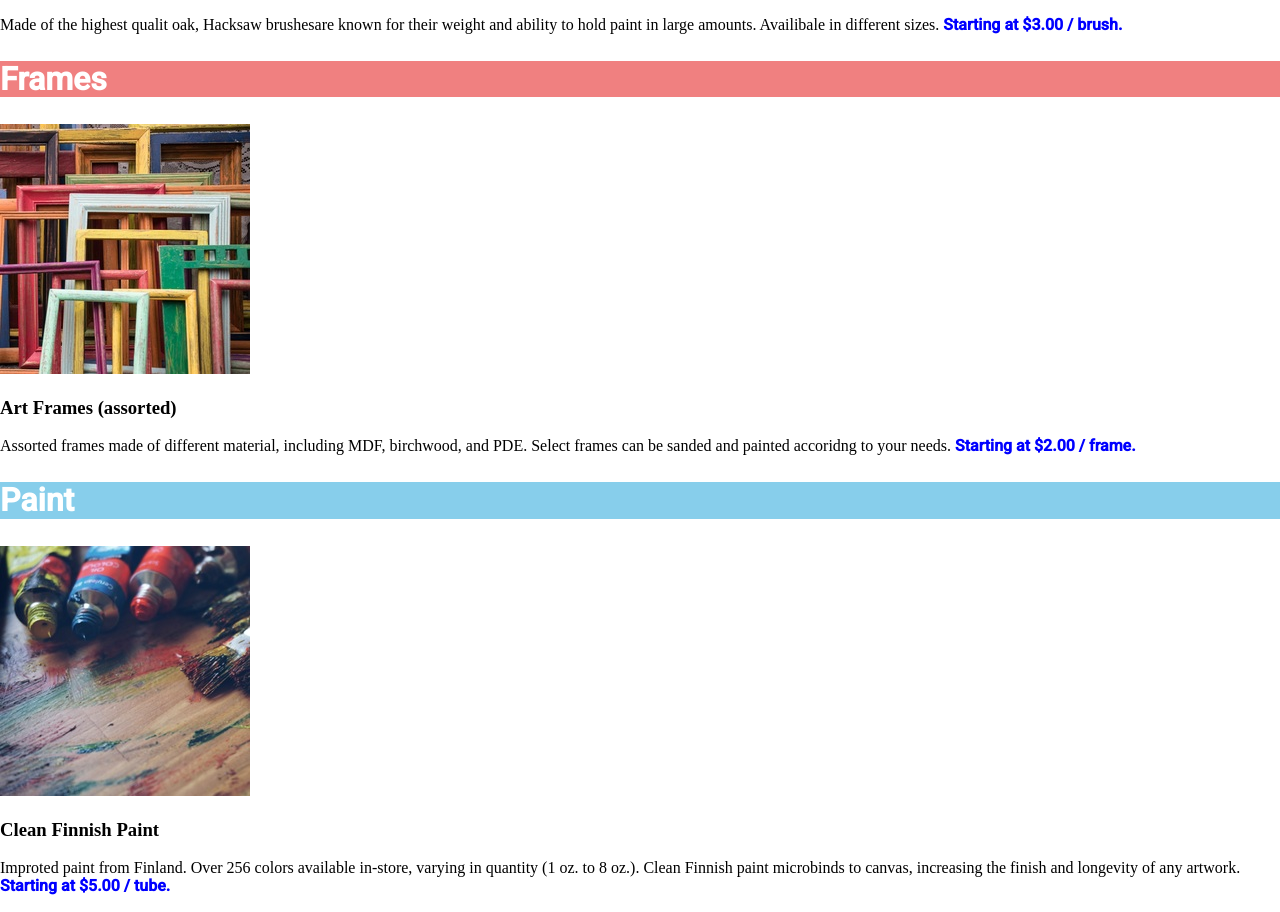
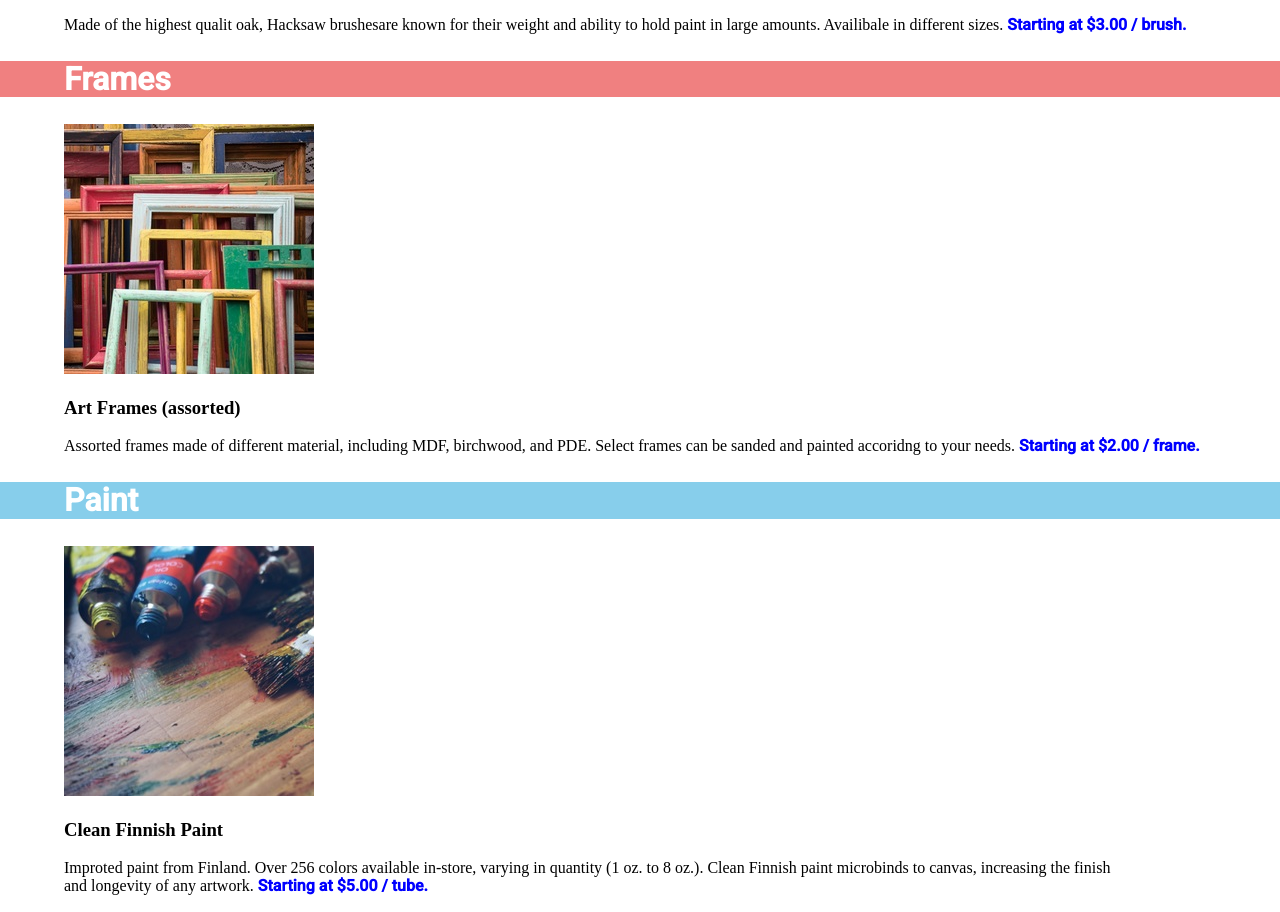
Before and after one commit to Beatriz-G/dasmotos-arts-and-crafts, a plain HTML site: page index.html in a window 1280 px wide. Shown: the part 610-1522 px from the top of the page. Drawn offline with Linux system fonts and the light colour scheme.

Commit message:
Added padding left to h3, img, and p

```diff
--- a/css/main.css
+++ b/css/main.css
@@ -12,7 +12,7 @@ header h1 {
     font-weight: bold;
     color: white;
     background-color: mediumspringgreen;
-
+    padding-left: 5%;
 }
 
 #frames h2 {
@@ -20,6 +20,7 @@ header h1 {
     font-weight: bold;
     color: white;
     background-color: lightcoral;
+    padding-left: 5%;
 }
 
 #paint h2 {
@@ -27,9 +28,14 @@ header h1 {
     font-weight: bold;
     color: white;
     background-color: skyblue;
+    padding-left: 5%;
 }
 
 span {
     font-family: "Roboto", sans-serif;    font-weight: bold;
     color: blue;
 }
+
+h3, img, p {
+    padding-left: 5%;
+}
--- a/index.html
+++ b/index.html
@@ -38,8 +38,9 @@
                 <img src="img/finnish.jpg" alt="Paint tubes and smears of paint on a wooden table">
                 <h3>Clean Finnish Paint</h3>
                 <p>Improted paint from Finland. Over 256 colors available in-store, varying in quantity
-                    (1 oz. to 8 oz.). Clean Finnish paint microbinds to canvas, increasing the finish and longevity
-                    of any artwork. <span>Starting at $5.00 / tube.</span>
+                    (1 oz. to 8 oz.). Clean Finnish paint microbinds to canvas, increasing the finish
+                    <br>and longevity of any artwork. <span>Starting at $5.00 / tube.</span>
+
                 </p>
             </section>
         </main>
```
